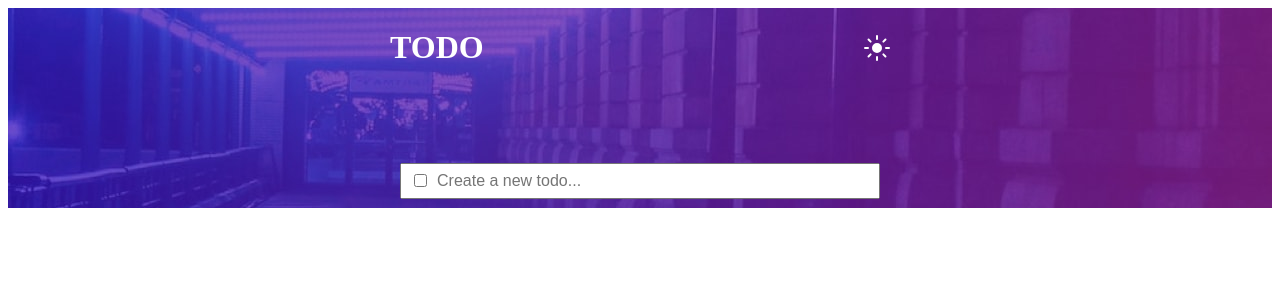
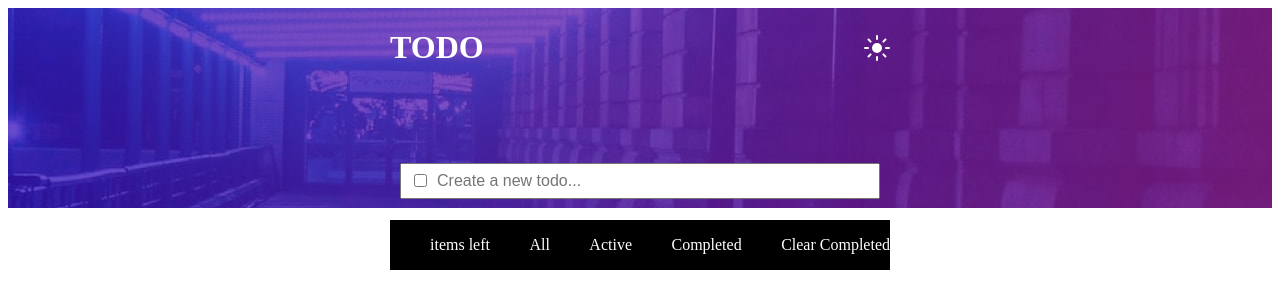
Before and after one commit to okedo01/todo-app-project-okedo01, a React (Vite) app: page / in a window 1280 px wide. Shown: the top 308 px of the page. Built offline with nearby package versions, Linux system fonts and the light colour scheme.

Commit message:
todo-app

```diff
--- a/src/components/App.jsx
+++ b/src/components/App.jsx
@@ -4,7 +4,7 @@ import bgImg from "../assets/images/bg-desktop-dark.jpg"
 function App() {
 
   return (
-    <div style={{
+     <div style={{
       backgroundImage: `url(${bgImg})`,
       margin: 0,
       padding: 0,
--- a/src/components/Todo.jsx
+++ b/src/components/Todo.jsx
@@ -48,7 +48,7 @@ return (
             display: "flex",
             justifyContent: "center",
             alignItems: "center",
-            position: "relative"
+            position: "relative",
         }}>
             <input type="checkbox" style={{
                 position: "absolute",
@@ -66,14 +66,16 @@ return (
             }} type="text" placeholder="Create a new todo..." value={newTodo} onChange={handleInput} />
         </form>
 
-        <ul>
+        <ul style={{background: "black",}}>
             { todos.map((todo, index) => (
                 <li key={index} style={{
-                    background: "black",
                     color: "white",
                     borderBottom: "1px solid yellow",
-                    padding: "10px 15px",
+                    padding: "10px",
                     listStyleType: "none",
+                    display: "flex",
+                    alignItems: "center",
+                    gap: "5px"
                 }}>
                     <input type="checkbox" style={{cursor: "pointer"}} checked={todo.checked} onChange={() => handleToggle(index)}/>
                     <span style={{
@@ -81,6 +83,18 @@ return (
                     }}>{ todo.text}</span>
                 </li>
             ))}
+                <div style={{
+                color: "white",
+                display: "flex",
+                justifyContent: "space-between",
+
+            }}>
+                <p><span></span>items left</p>
+                <p>All</p>
+                <p>Active</p>
+                <p>Completed</p>
+                <p>Clear Completed</p>
+            </div>
         </ul>
 
     </div>
```
